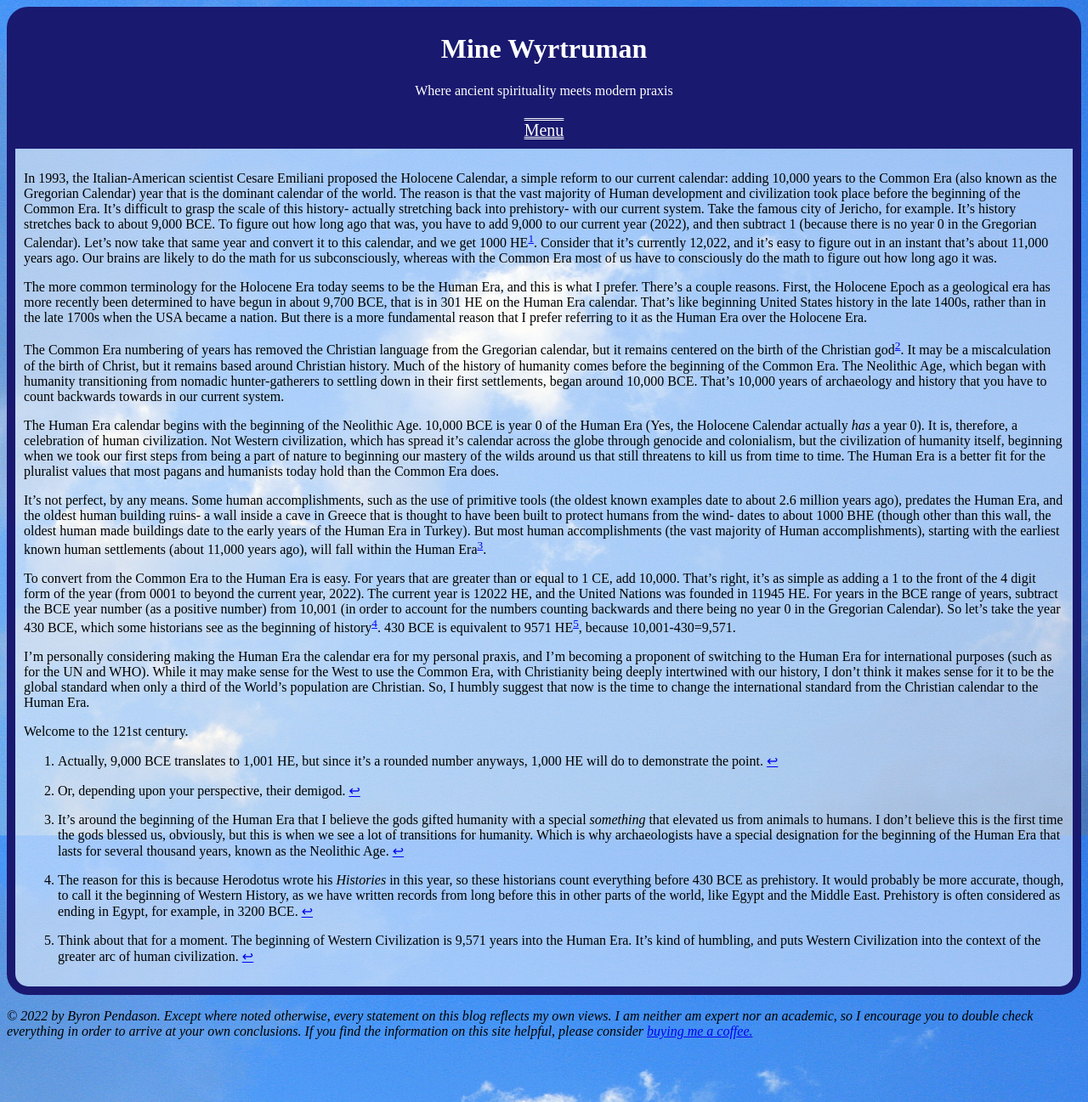
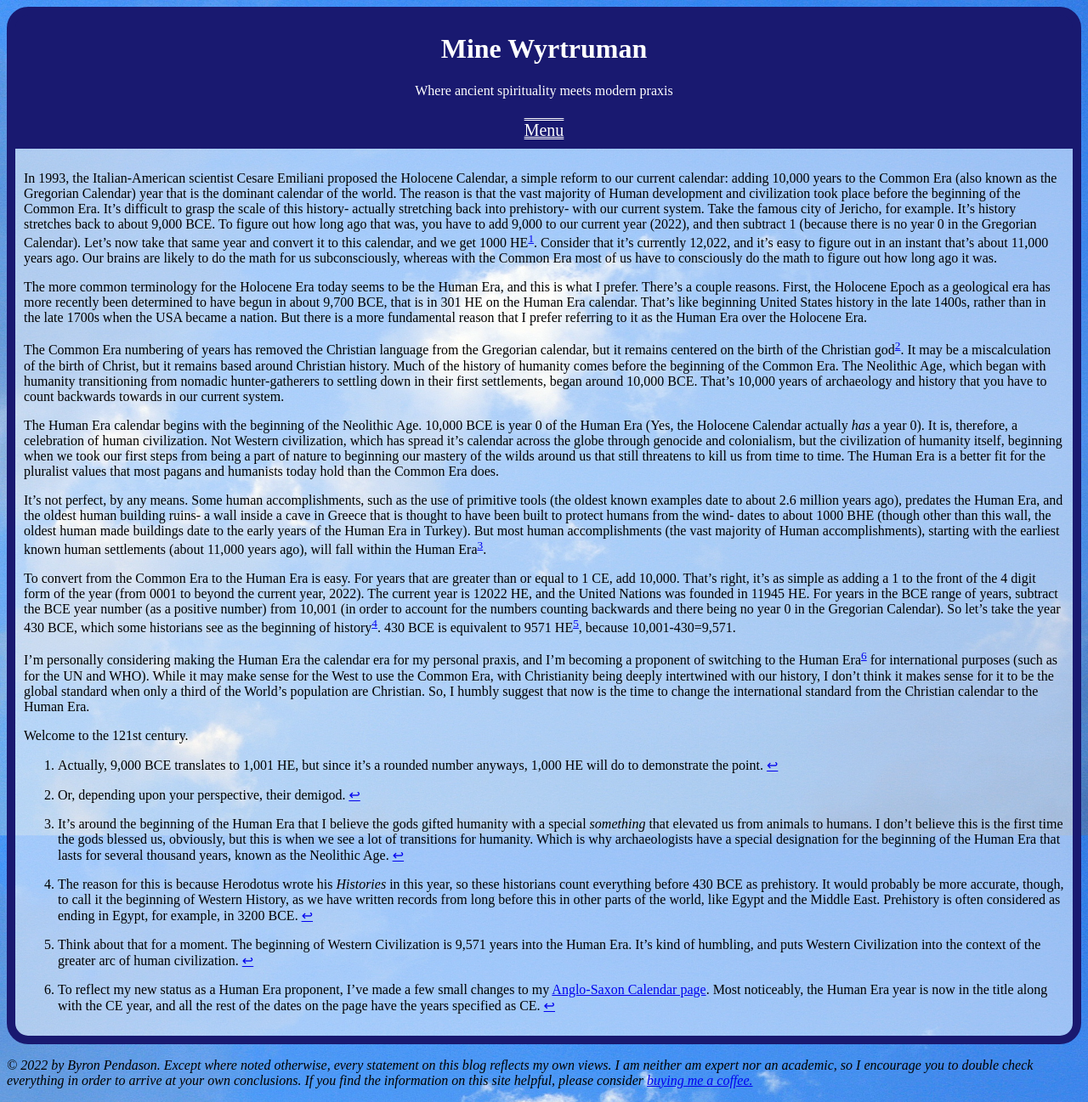
Before and after one commit to byronpendason/byronpendason.github.io, a Jekyll site: the page built from _posts/2022-08-30-the-human-era.md, in a window 1280 px wide. Shown: the whole page at 85% size. Built offline with Jekyll 4.4.1, drawn with Linux system fonts in a browser that asks for light colours; our own code applies the rules of GitHub Pages for plain Markdown files; comment, search, counter and statistics services are not loaded.

Commit message:
Update 2022-08-30-the-human-era.md

```diff
--- a/_posts/2022-08-30-the-human-era.md
+++ b/_posts/2022-08-30-the-human-era.md
@@ -17,7 +17,7 @@ It's not perfect, by any means. Some human accomplishments, such as the use of p
 
 To convert from the Common Era to the Human Era is easy. For years that are greater than or equal to 1 CE, add 10,000. That's right, it's as simple as adding a 1 to the front of the 4 digit form of the year (from 0001 to beyond the current year, 2022). The current year is 12022 HE, and the United Nations was founded in 11945 HE. For years in the BCE range of years, subtract the BCE year number (as a positive number) from 10,001 (in order to account for the numbers counting backwards and there being no year 0 in the Gregorian Calendar). So let's take the year 430 BCE, which some historians see as the beginning of history[^5]. 430 BCE is equivalent to 9571 HE[^3], because 10,001-430=9,571.
 
-I'm personally considering making the Human Era the calendar era for my personal praxis, and I'm becoming a proponent of switching to the Human Era for international purposes (such as for the UN and WHO). While it may make sense for the West to use the Common Era, with Christianity being deeply intertwined with our history, I don't think it makes sense for it to be the global standard when only a third of the World's population are Christian. So, I humbly suggest that now is the time to change the international standard from the Christian calendar to the Human Era.
+I'm personally considering making the Human Era the calendar era for my personal praxis, and I'm becoming a proponent of switching to the Human Era[^6] for international purposes (such as for the UN and WHO). While it may make sense for the West to use the Common Era, with Christianity being deeply intertwined with our history, I don't think it makes sense for it to be the global standard when only a third of the World's population are Christian. So, I humbly suggest that now is the time to change the international standard from the Christian calendar to the Human Era.
 
 Welcome to the 121st century.
 
@@ -32,3 +32,5 @@ Welcome to the 121st century.
 [^4]: It's around the beginning of the Human Era that I believe the gods gifted humanity with a special *something* that elevated us from animals to humans. I don't believe this is the first time the gods blessed us, obviously, but this is when we see a lot of transitions for humanity. Which is why archaeologists have a special designation for the beginning of the Human Era that lasts for several thousand years, known as the Neolithic Age.
 
 [^5]: The reason for this is because Herodotus wrote his *Histories* in this year, so these historians count everything before 430 BCE as prehistory. It would probably be more accurate, though, to call it the beginning of Western History, as we have written records from long before this in other parts of the world, like Egypt and the Middle East. Prehistory is often considered as ending in Egypt, for example, in 3200 BCE.
+
+[^6]: To reflect my new status as a Human Era proponent, I've made a few small changes to my [Anglo-Saxon Calendar page](https://www.minewyrtruman.com/anglosaxoncalendar). Most noticeably, the Human Era year is now in the title along with the CE year, and all the rest of the dates on the page have the years specified as CE.
```
